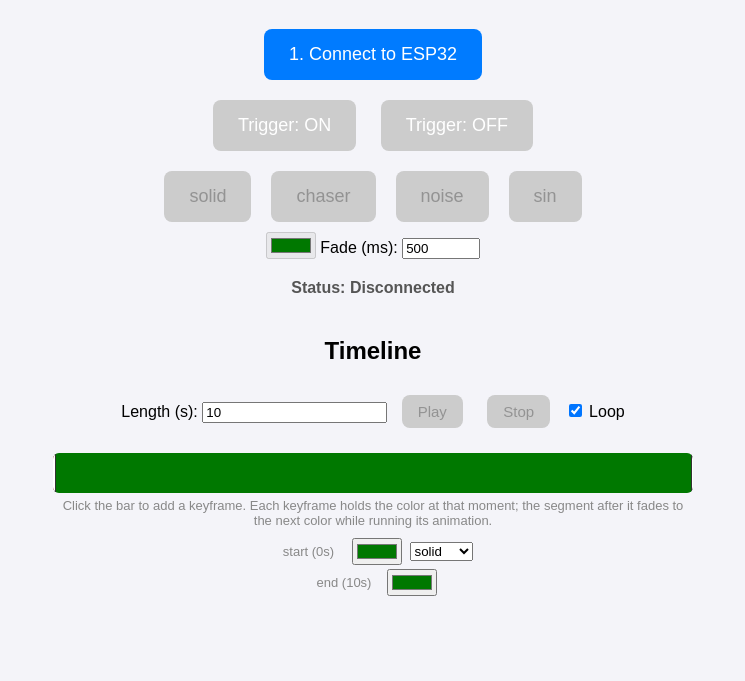
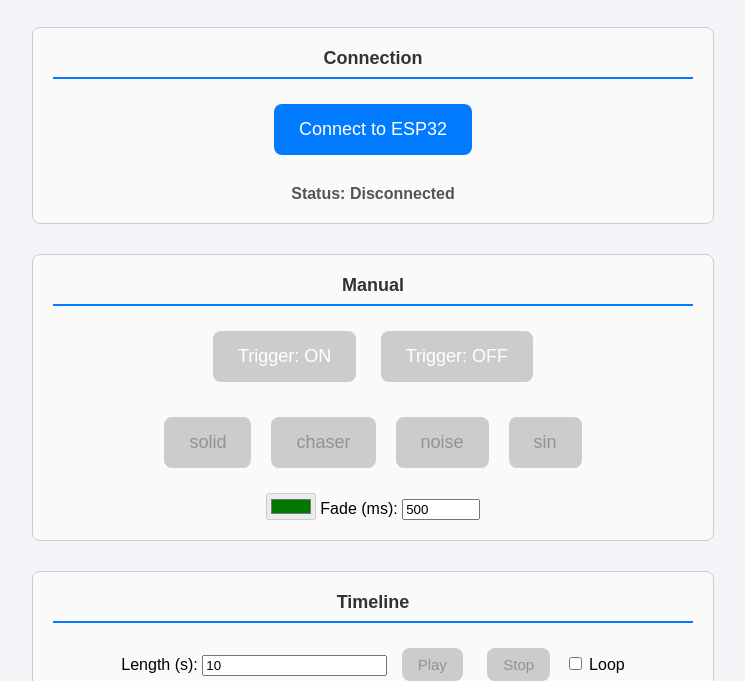
Before and after one commit to AtelierNum/BLED, a plain HTML site: page index.html in a window 1280 px wide. Shown: the part 119-800 px from the top of the page, without its empty margins (267-1012 px from the left). Drawn offline with Linux system fonts and the light colour scheme.

Commit message:
some UI clarifications

```diff
--- a/index.html
+++ b/index.html
@@ -39,9 +39,28 @@
         font-weight: bold;
         color: #555;
       }
+      .zone {
+        max-width: 640px;
+        margin: 30px auto;
+        padding: 20px;
+        border: 1px solid #ccc;
+        border-radius: 8px;
+        background: #fafafa;
+      }
+      .zone h2 {
+        margin: 0 0 15px;
+        font-size: 18px;
+        color: #333;
+        border-bottom: 2px solid #007bff;
+        padding-bottom: 8px;
+      }
+      #connection {
+        text-align: center;
+      }
+      #manual {
+        text-align: center;
+      }
       #timeline {
-        max-width: 640px;
-        margin: 40px auto 0;
       }
       #timeline button {
         padding: 8px 16px;
@@ -112,22 +131,29 @@
   <body>
     <h1>ESP32 WebBLE Trigger</h1>
 
-    <button id="connectBtn" class="connect">1. Connect to ESP32</button>
-    <br />
+    <div id="connection" class="zone">
+      <h2>Connection</h2>
+      <button id="connectBtn" class="connect">Connect to ESP32</button>
+      <div id="status">Status: Disconnected</div>
+    </div>
+
+    <div id="manual" class="zone">
+      <h2>Manual</h2>
+      <div>
         <button id="onBtn" class="on" disabled>Trigger: ON</button>
         <button id="offBtn" class="off" disabled>Trigger: OFF</button>
-
-    <div id="anims"></div>
-
+      </div>
+      <div id="anims" style="margin: 15px 0"></div>
+      <div>
         <input type="color" name="fill" id="fill" value="#007800" onchange="changeFill(event)" disabled />
         <label>
           Fade (ms):
           <input type="number" id="fade" value="500" min="0" step="100" style="width: 70px" />
         </label>
+      </div>
+    </div>
 
-    <div id="status">Status: Disconnected</div>
-
-    <div id="timeline">
+    <div id="timeline" class="zone">
       <h2>Timeline</h2>
       <label>
         Length (s):
@@ -135,7 +161,7 @@
       </label>
       <button id="tlPlay" disabled>Play</button>
       <button id="tlStop" disabled>Stop</button>
-      <label><input type="checkbox" id="tlLoop" checked /> Loop</label>
+      <label><input type="checkbox" id="tlLoop" /> Loop</label>
 
       <div id="tlBar"><div id="tlHead"></div></div>
       <p class="hint">
@@ -144,6 +170,7 @@
         animation.
       </p>
       <div id="tlKeys"></div>
+    </div>
     </div>
 
     <script>
@@ -455,9 +482,10 @@
 
       renderTimeline(); // show the pinned start/end keyframes right away
 
-      // A pass begins by snapping to the start keyframe's color, so the first
-      // segment fades from exactly where the gradient says it should
+      // A pass begins by turning on the light, snapping to the start keyframe's
+      // color, so the first segment fades from exactly where the gradient says it should
       function startPass() {
+        sendValue(1);
         tlNext = 0;
         sendFill(keyframes[0].color, 0);
       }
```
Lines whose indentation alone changed are shown as unchanged.
